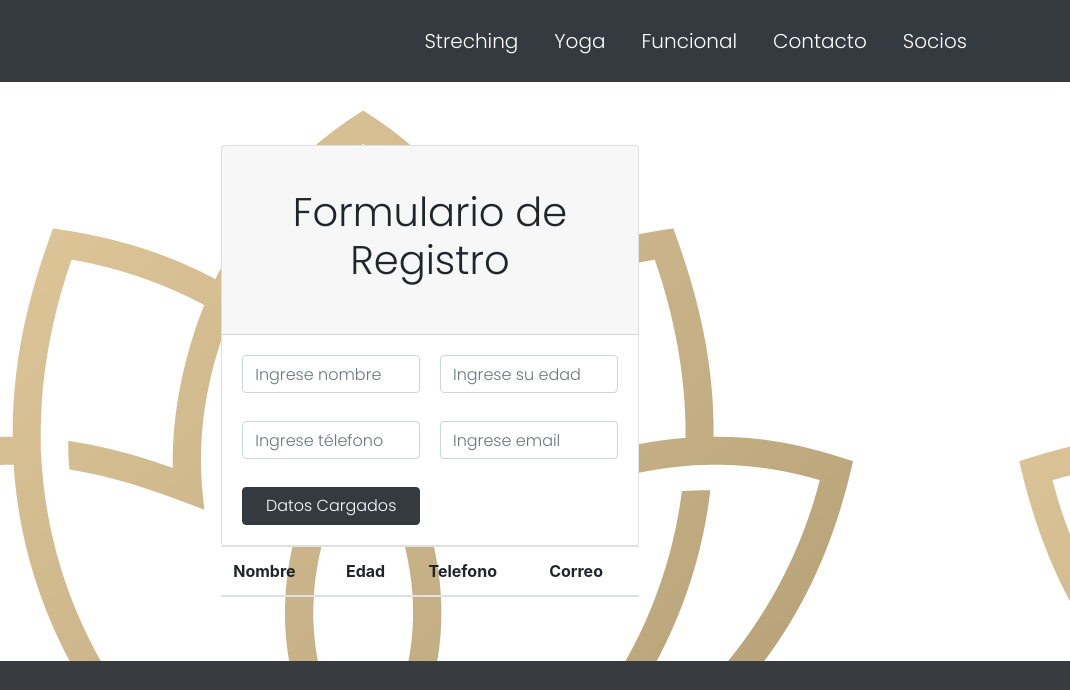
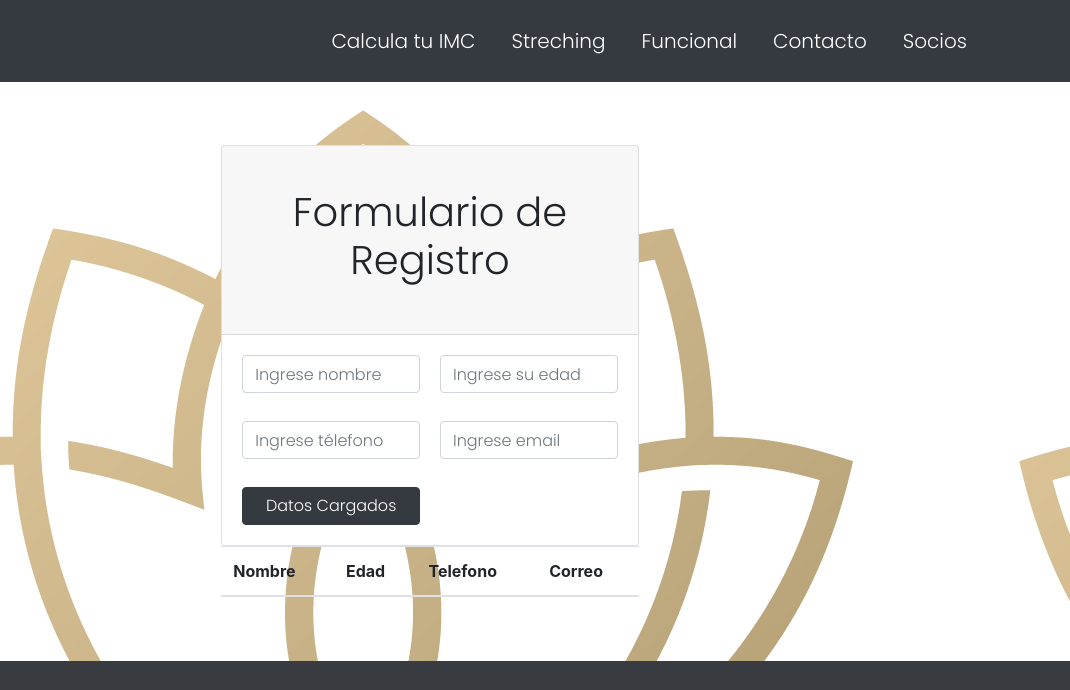
Before and after one commit to carolina-amoia/Gigi-Gym-js, a website: page ficha.html in a window 1280 px wide. Shown: the top 690 px of the page, 210-1280 px from the left. Drawn offline with nearby package versions, Linux system fonts and the light colour scheme.

Commit message:
calculadora masa

```diff
--- a/ficha.html
+++ b/ficha.html
@@ -31,9 +31,9 @@
                 <li class="nav-item active">
                 </li>
                 <li class="nav-item">
+                      <a class="nav-link" href="calculadoramasa.html">Calcula tu IMC</a>
+                    <li class="nav-item">
                       <a class="nav-link" href="streching.html">Streching</a>
-                    <li class="nav-item">
-                      <a class="nav-link" href="yoga.html">Yoga</a>
                       <li class="nav-item">
                         <a class="nav-link" href="funcionalgym.html">Funcional</a>
                           <li class="nav-item">
```
Also changed, not shown: funcionalgym.html (+2 -2 lines), streching.html (+2 -2 lines).
